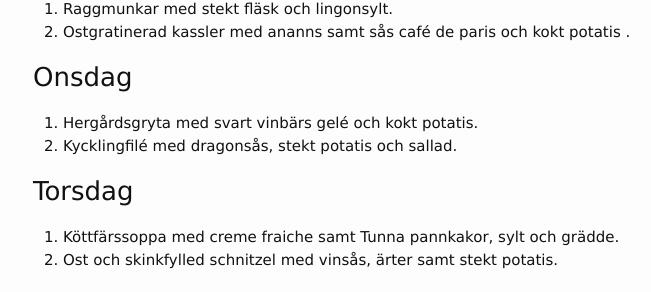
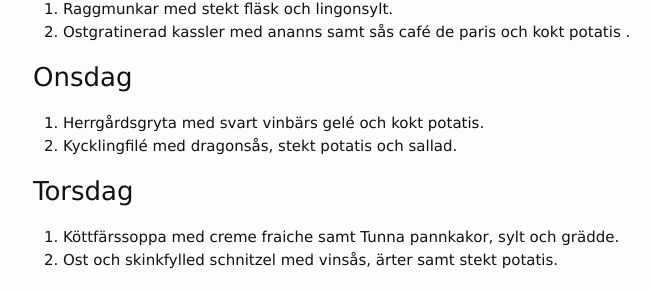
Before and after one commit to FarInn62/farinn62.github.io, a Jekyll site: the page built from lunch.md, in a window 1280 px wide. Shown: the part 392-684 px from the top of the page, without its empty margins (237-888 px from the left). Built offline with Jekyll 4.4.1, drawn with Linux system fonts in a browser that asks for light colours.

Commit message:
Update lunch.md

```diff
--- a/lunch.md
+++ b/lunch.md
@@ -23,7 +23,7 @@ Alla rätter: 80:- Take away: 70:-
 
 ### Onsdag
 
-1. Hergårdsgryta med svart vinbärs gelé och kokt potatis.
+1. Herrgårdsgryta med svart vinbärs gelé och kokt potatis.
 2. Kycklingfilé med dragonsås, stekt potatis och sallad.
 
 ### Torsdag
```
